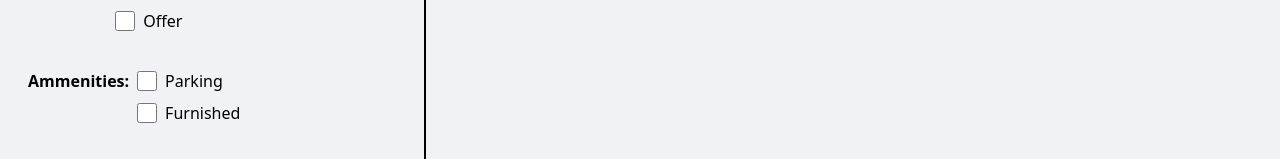
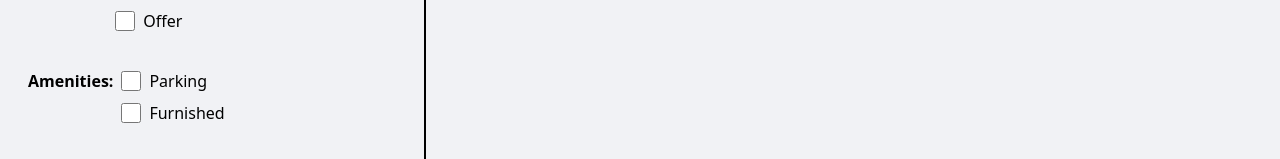
Before and after one commit to jvittoni/RealEstateMarketplace, a React (Vite) app in the folder realestate_marketplace/client/: page /search in a window 1280 px wide. Shown: the part 277-436 px from the top of the page. Built offline with nearby package versions, Linux system fonts and the light colour scheme; no server answers.

Commit message:
Update Search.jsx

```diff
--- a/realestate_marketplace/client/src/pages/Search.jsx
+++ b/realestate_marketplace/client/src/pages/Search.jsx
@@ -174,7 +174,7 @@ export default function Search() {
                         </div>
                     </div>
                     <div className='flex flex-row gap-2'>
-                        <label className='font-semibold'>Ammenities:</label>
+                        <label className='font-semibold'>Amenities:</label>
                         <div className='flex flex-row flex-wrap md:flex-col md:flex-nowrap gap-2 items-center md:items-start'>
                             <div className='flex gap-2'>
                                 <input
```
